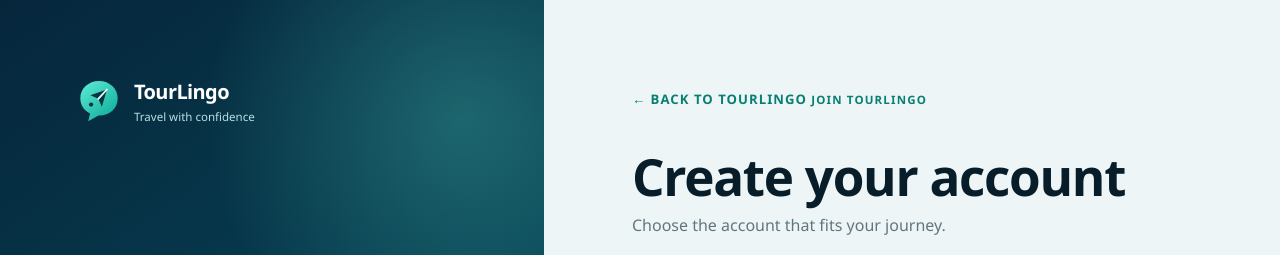
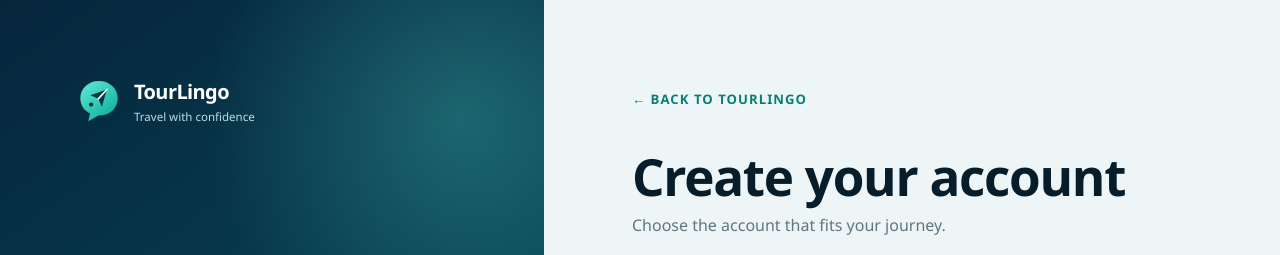
Before and after one commit to csloh-wm23/collab-tourism-platform, a PHP site: page /register.php in a window 1280 px wide. Shown: the top 255 px of the page. Run offline with PHP 8.4, Linux system fonts and the light colour scheme.

Commit message:
Remove redundant inline auth labels

```diff
--- a/login.php
+++ b/login.php
@@ -82,7 +82,6 @@ if ($_SERVER['REQUEST_METHOD'] === 'POST') {
     <main class="auth-main">
         <section class="auth-card">
             <a class="brand-inline" href="index.php">← Back to TourLingo</a>
-            <span class="eyebrow">Account access</span>
             <h1>Log in</h1>
             <p class="muted">Continue where your last journey left off.</p>
             <?php if (isset($_GET['registered'])): ?><div class="alert good">Account created. You can now log in.</div><?php endif; ?>
--- a/register.php
+++ b/register.php
@@ -92,7 +92,6 @@ if ($_SERVER['REQUEST_METHOD'] === 'POST') {
     <main class="auth-main">
         <section class="auth-card">
             <a class="brand-inline" href="index.php">← Back to TourLingo</a>
-            <span class="eyebrow">Join TourLingo</span>
             <h1>Create your account</h1>
             <p class="muted">Choose the account that fits your journey.</p>
             <?php if ($error): ?><div class="alert error"><?= htmlspecialchars($error) ?></div><?php endif; ?>
```
